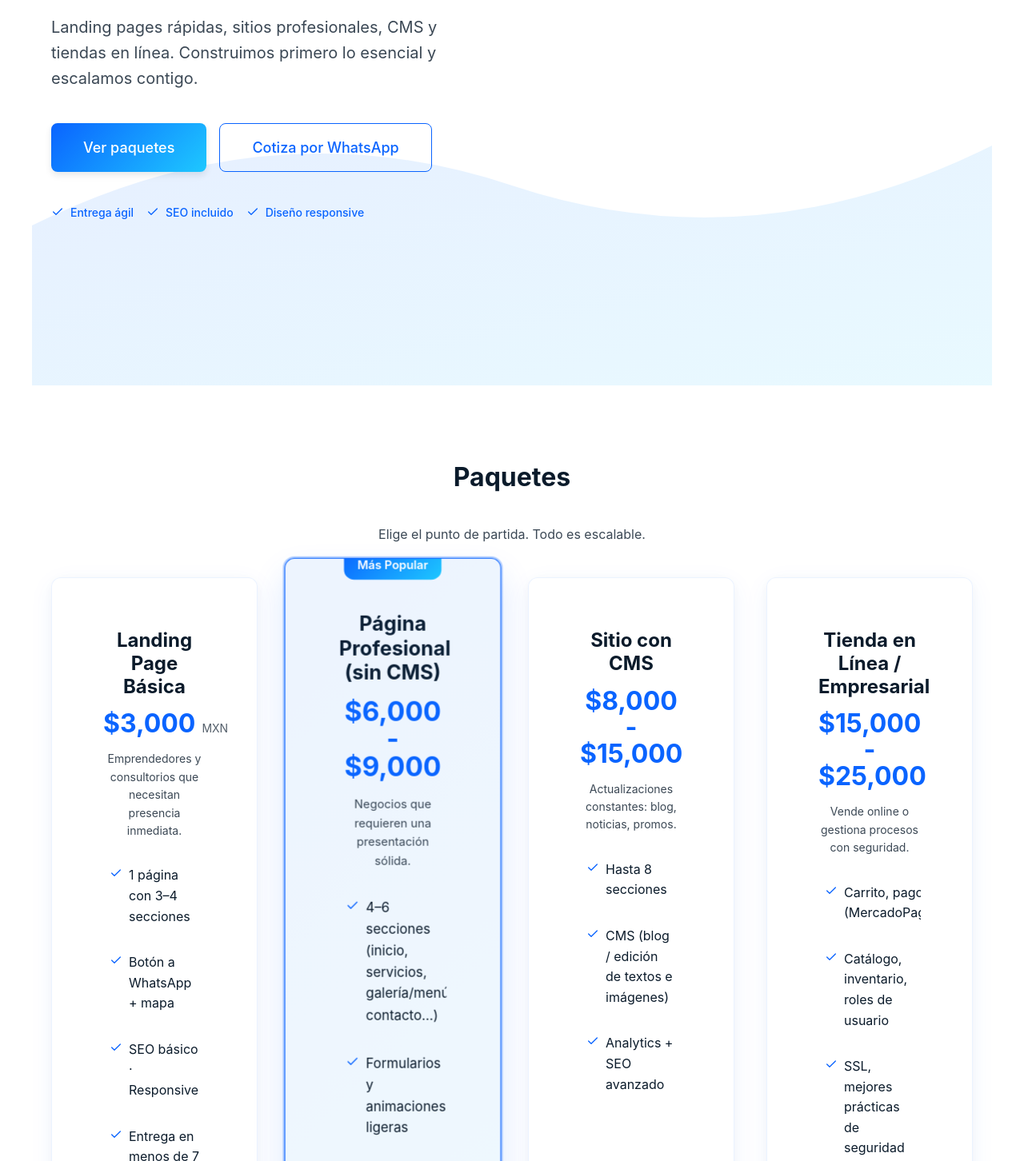
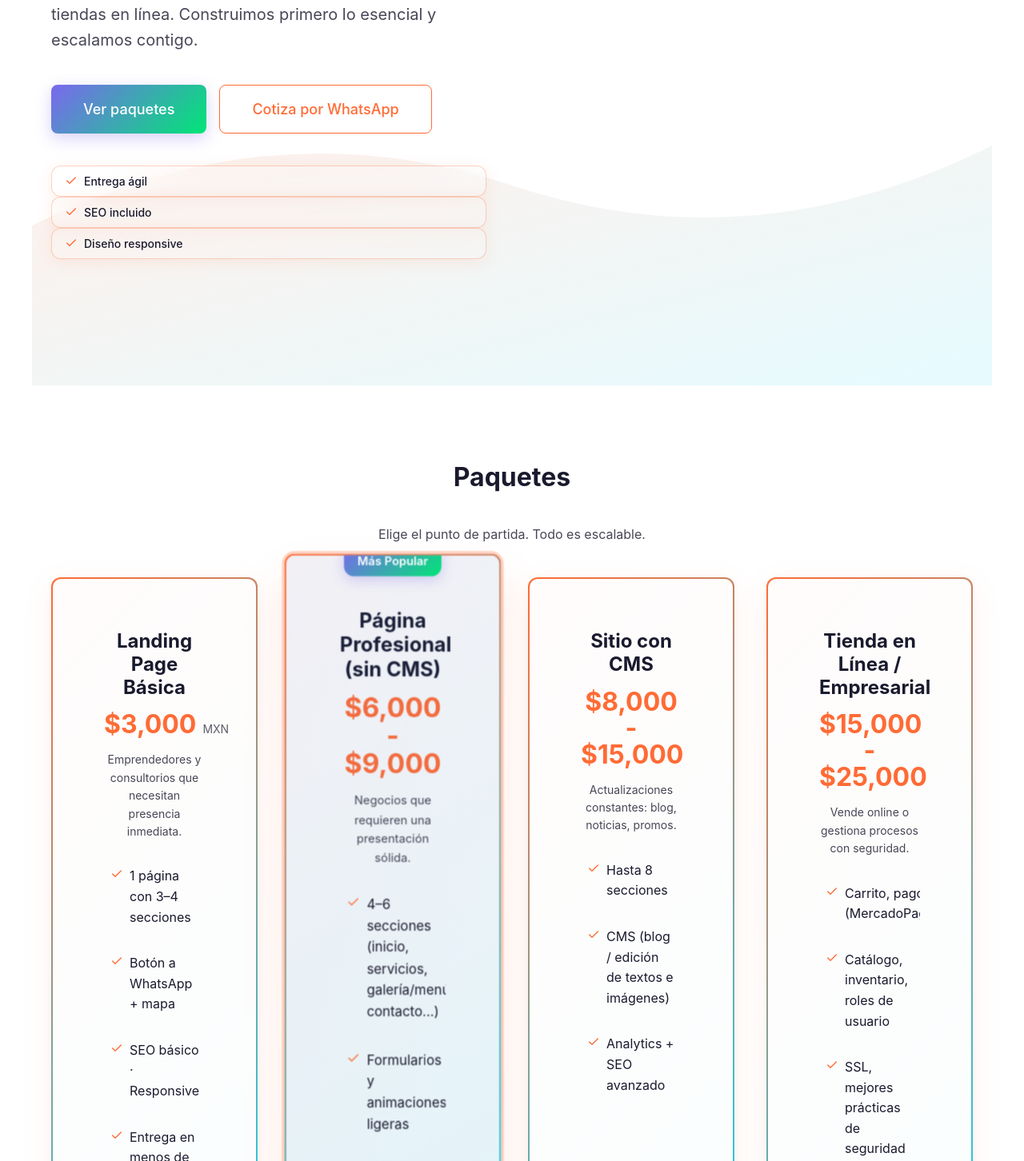
Before and after one commit to Roberstxx/presencia-digital-portafolio, a React (Vite) app: page / in a window 1280 px wide. Shown: the part 318-1770 px from the top of the page at 80% size. Built offline with nearby package versions, Linux system fonts and the light colour scheme; the HTML template or start-up script is replaced by a standard one.

Commit message:
Refactor: Enhance colors and animations

```diff
--- a/src/components/Button.css
+++ b/src/components/Button.css
@@ -9,8 +9,25 @@
   border: var(--border-width) solid transparent;
   border-radius: var(--border-radius-md);
   cursor: pointer;
-  transition: all var(--transition-fast);
+  transition: all var(--transition-bounce);
   white-space: nowrap;
+  position: relative;
+  overflow: hidden;
+}
+
+.btn::before {
+  content: '';
+  position: absolute;
+  top: 0;
+  left: -100%;
+  width: 100%;
+  height: 100%;
+  background: linear-gradient(90deg, transparent, rgba(255, 255, 255, 0.4), transparent);
+  transition: left 0.5s ease;
+}
+
+.btn:hover::before {
+  left: 100%;
 }
 
 .btn:focus {
@@ -41,28 +58,47 @@
 
 /* Variants */
 .btn--primary {
-  background-color: var(--color-primary);
+  background: var(--color-gradient-1);
   color: var(--color-text-on-dark);
-  border-color: var(--color-primary);
+  border-color: transparent;
+  box-shadow: 0 4px 15px rgba(255, 107, 53, 0.3);
 }
 
 .btn--primary:hover:not(:disabled) {
-  background-color: #0852CC;
-  border-color: #0852CC;
-  transform: translateY(-1px);
-  box-shadow: var(--shadow-md);
+  transform: translateY(-3px) scale(1.05);
+  box-shadow: 0 8px 25px rgba(255, 107, 53, 0.4), 0 0 20px rgba(255, 107, 53, 0.3);
+  filter: brightness(1.1);
 }
 
 .btn--ghost {
   background-color: transparent;
   color: var(--color-primary);
   border-color: var(--color-primary);
+  position: relative;
+  overflow: hidden;
+}
+
+.btn--ghost::after {
+  content: '';
+  position: absolute;
+  top: 0;
+  left: 0;
+  width: 0;
+  height: 100%;
+  background: var(--color-gradient-1);
+  transition: width var(--transition-normal);
+  z-index: -1;
 }
 
 .btn--ghost:hover:not(:disabled) {
-  background-color: var(--color-primary);
   color: var(--color-text-on-dark);
-  transform: translateY(-1px);
+  border-color: var(--color-primary);
+  transform: translateY(-3px) scale(1.05);
+  box-shadow: 0 8px 25px rgba(255, 107, 53, 0.2);
+}
+
+.btn--ghost:hover:not(:disabled)::after {
+  width: 100%;
 }
 
 .btn--outline {
@@ -78,26 +114,28 @@
 }
 
 .btn--hero {
-  background: linear-gradient(135deg, var(--color-primary) 0%, var(--color-accent) 100%);
+  background: var(--color-gradient-2);
   color: var(--color-text-on-dark);
   border: none;
-  box-shadow: var(--shadow-md);
+  box-shadow: 0 6px 20px rgba(123, 104, 238, 0.3);
+  animation: animate-glow;
 }
 
 .btn--hero:hover:not(:disabled) {
-  transform: translateY(-2px);
-  box-shadow: var(--shadow-lg);
+  transform: translateY(-4px) scale(1.08);
+  box-shadow: 0 12px 40px rgba(123, 104, 238, 0.4), 0 0 30px rgba(0, 230, 118, 0.3);
+  filter: brightness(1.15);
 }
 
 .btn--whatsapp {
-  background-color: #25D366;
+  background: linear-gradient(135deg, #25D366 0%, #128C7E 100%);
   color: var(--color-text-on-dark);
-  border-color: #25D366;
+  border-color: transparent;
+  box-shadow: 0 4px 15px rgba(37, 211, 102, 0.3);
 }
 
 .btn--whatsapp:hover:not(:disabled) {
-  background-color: #128C7E;
-  border-color: #128C7E;
-  transform: translateY(-1px);
-  box-shadow: var(--shadow-md);
+  transform: translateY(-3px) scale(1.05);
+  box-shadow: 0 8px 25px rgba(37, 211, 102, 0.4), 0 0 20px rgba(18, 140, 126, 0.3);
+  filter: brightness(1.1);
 }
--- a/src/components/PricingCard.css
+++ b/src/components/PricingCard.css
@@ -1,16 +1,21 @@
 .pricing-card {
   position: relative;
-  background: rgba(255, 255, 255, 0.95);
-  backdrop-filter: blur(15px);
-  border: 1px solid rgba(10, 100, 255, 0.08);
+  background: rgba(255, 255, 255, 0.98);
+  backdrop-filter: blur(20px);
+  border: 2px solid transparent;
+  background-image: linear-gradient(rgba(255, 255, 255, 0.98), rgba(255, 255, 255, 0.98)),
+                    var(--color-gradient-1);
+  background-origin: border-box;
+  background-clip: padding-box, border-box;
   border-radius: var(--border-radius-lg);
   padding: var(--spacing-lg);
-  transition: all 0.4s cubic-bezier(0.4, 0, 0.2, 1);
+  transition: all var(--transition-elastic);
   height: 100%;
   display: flex;
   flex-direction: column;
-  box-shadow: 0 8px 32px rgba(10, 100, 255, 0.06), 0 2px 16px rgba(0, 0, 0, 0.04);
+  box-shadow: 0 10px 40px rgba(255, 107, 53, 0.08), 0 4px 20px rgba(0, 0, 0, 0.04);
   overflow: hidden;
+  transform: translateY(0) scale(1);
 }
 
 .pricing-card::before {
@@ -27,9 +32,10 @@
 }
 
 .pricing-card:hover {
-  transform: translateY(-12px) scale(1.02);
-  box-shadow: 0 25px 50px rgba(10, 100, 255, 0.15), 0 12px 30px rgba(0, 0, 0, 0.08);
-  border-color: rgba(10, 100, 255, 0.2);
+  transform: translateY(-15px) scale(1.03) rotateX(2deg);
+  box-shadow: 0 30px 60px rgba(255, 107, 53, 0.2), 0 15px 40px rgba(0, 0, 0, 0.1);
+  background-image: linear-gradient(rgba(255, 255, 255, 0.98), rgba(255, 255, 255, 0.98)),
+                    var(--color-gradient-3);
 }
 
 .pricing-card:hover::before {
@@ -37,11 +43,13 @@
 }
 
 .pricing-card--featured {
-  background: rgba(10, 100, 255, 0.02);
-  border-color: var(--color-primary);
-  box-shadow: 0 0 0 2px rgba(10, 100, 255, 0.3), 0 20px 40px rgba(10, 100, 255, 0.15);
-  transform: scale(1.05);
+  background-image: linear-gradient(rgba(255, 255, 255, 0.95), rgba(248, 249, 250, 0.95)),
+                    var(--color-gradient-1);
+  border-color: transparent;
+  box-shadow: 0 0 0 3px rgba(255, 107, 53, 0.3), 0 25px 50px rgba(255, 107, 53, 0.15);
+  transform: scale(1.05) translateY(-5px);
   position: relative;
+  animation: animate-glow;
 }
 
 .pricing-card--featured::before {
@@ -50,8 +58,10 @@
 }
 
 .pricing-card--featured:hover {
-  transform: translateY(-16px) scale(1.08);
-  box-shadow: 0 0 0 3px rgba(10, 100, 255, 0.4), 0 30px 60px rgba(10, 100, 255, 0.25);
+  transform: translateY(-20px) scale(1.08) rotateX(3deg);
+  box-shadow: 0 0 0 4px rgba(255, 107, 53, 0.4), 0 40px 80px rgba(255, 107, 53, 0.25);
+  background-image: linear-gradient(rgba(255, 255, 255, 0.95), rgba(248, 249, 250, 0.95)),
+                    var(--color-gradient-3);
 }
 
 .pricing-card__badge {
@@ -59,13 +69,15 @@
   top: -12px;
   left: 50%;
   transform: translateX(-50%);
-  background: linear-gradient(135deg, var(--color-primary) 0%, var(--color-accent) 100%);
+  background: var(--color-gradient-2);
   color: var(--color-text-on-dark);
   padding: var(--spacing-xs) var(--spacing-sm);
   border-radius: var(--border-radius-lg);
   font-size: var(--font-size-small);
   font-weight: var(--font-weight-semibold);
   white-space: nowrap;
+  box-shadow: 0 4px 15px rgba(123, 104, 238, 0.3);
+  animation: animate-bounce-in;
 }
 
 .pricing-card__header {
--- a/src/sections/Hero.css
+++ b/src/sections/Hero.css
@@ -47,7 +47,8 @@
 }
 
 .hero__title-accent {
-  background: linear-gradient(135deg, var(--color-primary) 0%, var(--color-accent) 100%);
+  background: var(--color-gradient-3);
+  animation: glow 3s ease-in-out infinite alternate;
   -webkit-background-clip: text;
   -webkit-text-fill-color: transparent;
   background-clip: text;
@@ -88,11 +89,13 @@
   }
 }
 
-.hero__trust-pills {
+.hero__trust {
   display: flex;
   flex-wrap: wrap;
-  gap: var(--spacing-sm);
+  gap: var(--spacing-md);
   justify-content: center;
+  margin-top: var(--spacing-lg);
+  animation: fadeInUp 1s ease-out 0.8s both;
 }
 
 @media (min-width: 768px) {
@@ -105,9 +108,23 @@
   display: flex;
   align-items: center;
   gap: var(--spacing-xs);
+  background: rgba(255, 255, 255, 0.15);
+  backdrop-filter: blur(15px);
+  border: 1px solid rgba(255, 107, 53, 0.3);
+  border-radius: var(--border-radius-lg);
+  padding: var(--spacing-xs) var(--spacing-sm);
   font-size: var(--font-size-small);
-  color: var(--color-primary);
+  color: var(--color-text-primary);
   font-weight: var(--font-weight-medium);
+  transition: all var(--transition-bounce);
+  box-shadow: 0 4px 20px rgba(255, 107, 53, 0.1);
+}
+
+.trust-pill:hover {
+  background: rgba(255, 107, 53, 0.1);
+  transform: translateY(-5px) scale(1.05);
+  box-shadow: 0 8px 30px rgba(255, 107, 53, 0.2);
+  border-color: var(--color-primary);
 }
 
 .hero__right {
@@ -137,13 +154,13 @@
 .mockup {
   position: absolute;
   border-radius: var(--border-radius-lg);
-  box-shadow: 0 20px 40px rgba(10, 100, 255, 0.1), 0 4px 20px rgba(0, 0, 0, 0.08);
+  box-shadow: 0 20px 40px var(--color-shadow-accent), 0 4px 20px rgba(0, 0, 0, 0.08);
   background: rgba(255, 255, 255, 0.95);
   backdrop-filter: blur(10px);
-  border: var(--border-width) solid rgba(10, 100, 255, 0.1);
+  border: var(--border-width) solid rgba(255, 107, 53, 0.2);
   transform-style: preserve-3d;
-  transition: all 0.6s cubic-bezier(0.4, 0, 0.2, 1);
-  animation: mockupEntrance 1.2s cubic-bezier(0.4, 0, 0.2, 1) both;
+  transition: all var(--transition-elastic);
+  animation: mockupEntrance 1.2s cubic-bezier(0.4, 0, 0.2, 1) both, animate-float;
 }
 
 .mockup--desktop {
@@ -156,8 +173,9 @@
 }
 
 .mockup--desktop:hover {
-  transform: translateY(-8px) rotateY(8deg) rotateX(-5deg);
-  box-shadow: 0 30px 60px rgba(10, 100, 255, 0.2), 0 8px 40px rgba(0, 0, 0, 0.12);
+  transform: translateY(-8px) rotateY(8deg) rotateX(-5deg) scale(1.05);
+  box-shadow: 0 30px 60px var(--color-shadow-accent), 0 8px 40px rgba(255, 107, 53, 0.3);
+  border-color: var(--color-primary);
 }
 
 .mockup--mobile {
@@ -171,8 +189,9 @@
 }
 
 .mockup--mobile:hover {
-  transform: translateY(-8px) rotateY(-8deg) rotateX(5deg);
-  box-shadow: 0 30px 60px rgba(10, 100, 255, 0.2), 0 8px 40px rgba(0, 0, 0, 0.12);
+  transform: translateY(-8px) rotateY(-8deg) rotateX(5deg) scale(1.05);
+  box-shadow: 0 30px 60px var(--color-shadow-accent), 0 8px 40px rgba(255, 107, 53, 0.3);
+  border-color: var(--color-primary);
 }
 
 .mockup__screen {
@@ -199,9 +218,10 @@
 
 .mockup__header {
   height: 20px;
-  background: linear-gradient(135deg, var(--color-primary) 0%, var(--color-accent) 100%);
+  background: var(--color-gradient-1);
   border-radius: var(--border-radius-sm);
   opacity: 0.8;
+  animation: animate-pulse;
 }
 
 .mockup__body {
--- a/src/styles/theme.css
+++ b/src/styles/theme.css
@@ -1,17 +1,26 @@
 /* Design System - Portafolio Web */
 
 :root {
-  /* Colors */
-  --color-primary: #0A64FF;
-  --color-secondary: #0B1B2B;
-  --color-accent: #1EC8FF;
+  /* Colors - Vibrant Palette */
+  --color-primary: #FF6B35;        /* Naranja vibrante */
+  --color-primary-light: #FF8F65;
+  --color-secondary: #1A1A2E;      /* Azul muy oscuro */
+  --color-accent: #00D9FF;         /* Cian brillante */
+  --color-accent-2: #7B68EE;       /* Púrpura vibrante */
+  --color-success: #00E676;        /* Verde brillante */
+  --color-warning: #FFD54F;        /* Amarillo dorado */
+  --color-gradient-1: linear-gradient(135deg, #FF6B35 0%, #00D9FF 100%);
+  --color-gradient-2: linear-gradient(135deg, #7B68EE 0%, #00E676 100%);
+  --color-gradient-3: linear-gradient(135deg, #FF6B35 0%, #7B68EE 50%, #00D9FF 100%);
   --color-neutral-light: #FFFFFF;
-  --color-neutral-mid: #ECEFF3;
-  --color-text-primary: #0B1B2B;
+  --color-neutral-mid: #F8F9FA;
+  --color-text-primary: #1A1A2E;
   --color-text-on-dark: #FFFFFF;
   --color-border: #E3E8EF;
-  --color-shadow: rgba(11, 27, 43, 0.1);
-  --color-shadow-hover: rgba(11, 27, 43, 0.15);
+  --color-shadow: rgba(255, 107, 53, 0.15);
+  --color-shadow-hover: rgba(255, 107, 53, 0.25);
+  --color-shadow-accent: rgba(0, 217, 255, 0.3);
+  --color-shadow-purple: rgba(123, 104, 238, 0.25);
 
   /* Typography */
   --font-family: -apple-system, BlinkMacSystemFont, 'Inter', 'Segoe UI', 'Roboto', system-ui, sans-serif;
@@ -51,10 +60,12 @@
   --container-padding: var(--spacing-sm);
   --section-padding-y: var(--spacing-xl);
 
-  /* Transitions */
-  --transition-fast: 0.15s ease-out;
-  --transition-normal: 0.3s ease-out;
-  --transition-slow: 0.5s ease-out;
+  /* Transitions & Animations */
+  --transition-fast: 0.15s cubic-bezier(0.4, 0, 0.2, 1);
+  --transition-normal: 0.3s cubic-bezier(0.4, 0, 0.2, 1);
+  --transition-slow: 0.5s cubic-bezier(0.4, 0, 0.2, 1);
+  --transition-bounce: 0.6s cubic-bezier(0.68, -0.55, 0.265, 1.55);
+  --transition-elastic: 0.8s cubic-bezier(0.175, 0.885, 0.32, 1.275);
 
   /* Z-index */
   --z-header: 100;
@@ -235,8 +246,69 @@ a:focus {
   }
 }
 
+@keyframes bounceIn {
+  0% {
+    opacity: 0;
+    transform: scale(0.3) rotate(-10deg);
+  }
+  50% {
+    opacity: 1;
+    transform: scale(1.05) rotate(5deg);
+  }
+  70% {
+    transform: scale(0.9) rotate(-2deg);
+  }
+  100% {
+    opacity: 1;
+    transform: scale(1) rotate(0deg);
+  }
+}
+
+@keyframes pulse {
+  0%, 100% {
+    opacity: 1;
+  }
+  50% {
+    opacity: 0.7;
+  }
+}
+
+@keyframes float {
+  0%, 100% {
+    transform: translateY(0px);
+  }
+  50% {
+    transform: translateY(-10px);
+  }
+}
+
+@keyframes glow {
+  0%, 100% {
+    box-shadow: 0 0 5px var(--color-primary), 0 0 10px var(--color-primary), 0 0 15px var(--color-primary);
+  }
+  50% {
+    box-shadow: 0 0 10px var(--color-primary), 0 0 20px var(--color-primary), 0 0 30px var(--color-primary);
+  }
+}
+
 .animate-fade-in-up {
   animation: fadeInUp 0.6s ease-out;
+}
+
+.animate-bounce-in {
+  animation: bounceIn 0.8s cubic-bezier(0.68, -0.55, 0.265, 1.55);
+}
+
+.animate-float {
+  animation: float 3s ease-in-out infinite;
+}
+
+.animate-pulse {
+  animation: pulse 2s cubic-bezier(0.4, 0, 0.6, 1) infinite;
+}
+
+.animate-glow {
+  animation: glow 2s ease-in-out infinite alternate;
 }
 
 /* Accessibility */
```
